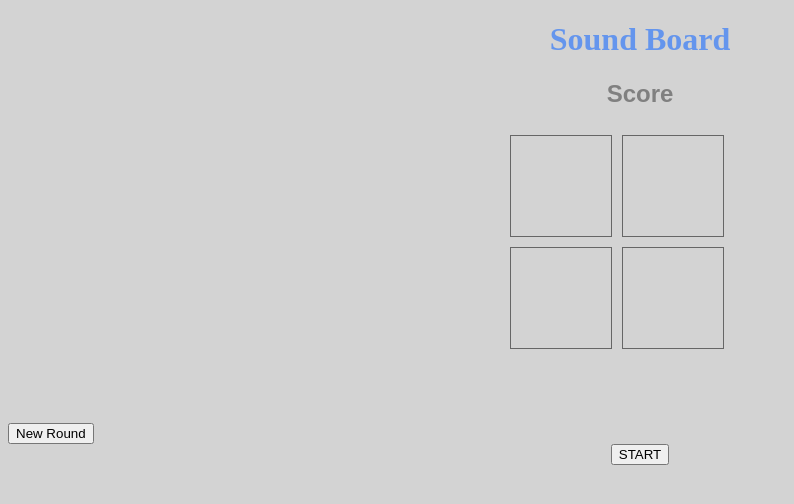
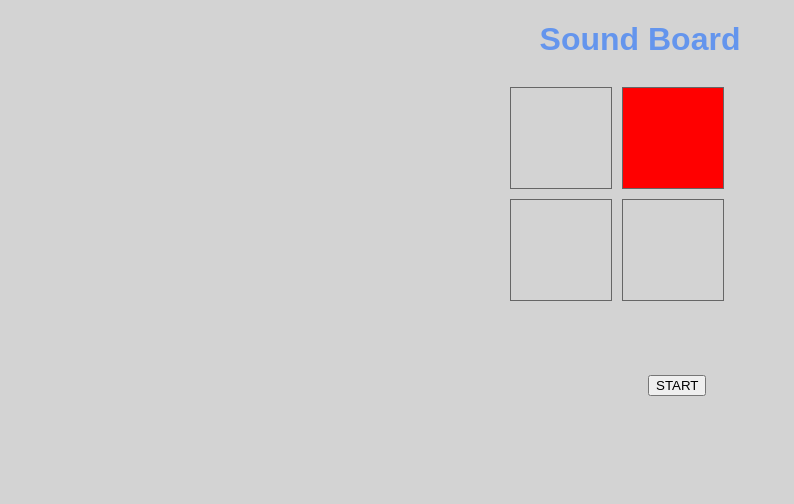
Before and after one commit to miridoro/wdi-project-1, a PHP site: page / in a window 1280 px wide. Shown: the top 504 px of the page, without its empty margins (0-794 px from the left). Run offline with PHP 8.4, Linux system fonts and the light colour scheme; some libraries are stand-ins or nearby versions.

Commit message:
debugging3

```diff
--- a/css/style.css
+++ b/css/style.css
@@ -6,13 +6,7 @@ h1 {
   text-align: center;
   font-size: 2em;
   color: cornflowerblue;
-}
-
-h2 {
-  text-align: center;
-  color: grey;
   font-family: arial;
-  font-size: 1.5em;
 }
 
 #grid {
@@ -41,4 +35,13 @@ ul { padding: 2px;}
 
 #startButton {
   text-align: center;
+  margin-left: 640px;
 }
+
+#message {
+  text-align: center;
+}
+
+#bestScore {
+  text-align: center;
+}
--- a/home.html
+++ b/home.html
@@ -9,7 +9,6 @@
 
 <body>
 <h1>Sound Board</h1>
-<h2 id="updateScore">Score</h2>
 <div id="grid">
   <ul class="gameButtons">
     <li value="1"></li>
@@ -19,19 +18,19 @@
   </ul>
 </div>
 
+<p id="message"></p>
+<p id="bestScore"></p>
 
-<button id="newRound">New Round</button>
+<!-- <button id="newRound">New Round</button> -->
 
-<div id="startButton">
-  <button onclick="myFunction()">START</button>
-</div>
+  <button id="startButton">START</button>
 
-
+<!--
 <script>
   function myFunction() {
     location.reload();
   }
-</script>
+</script> -->
 
 
 </body>
```
Also changed, not shown: js/app.js (+40 -2 lines).
